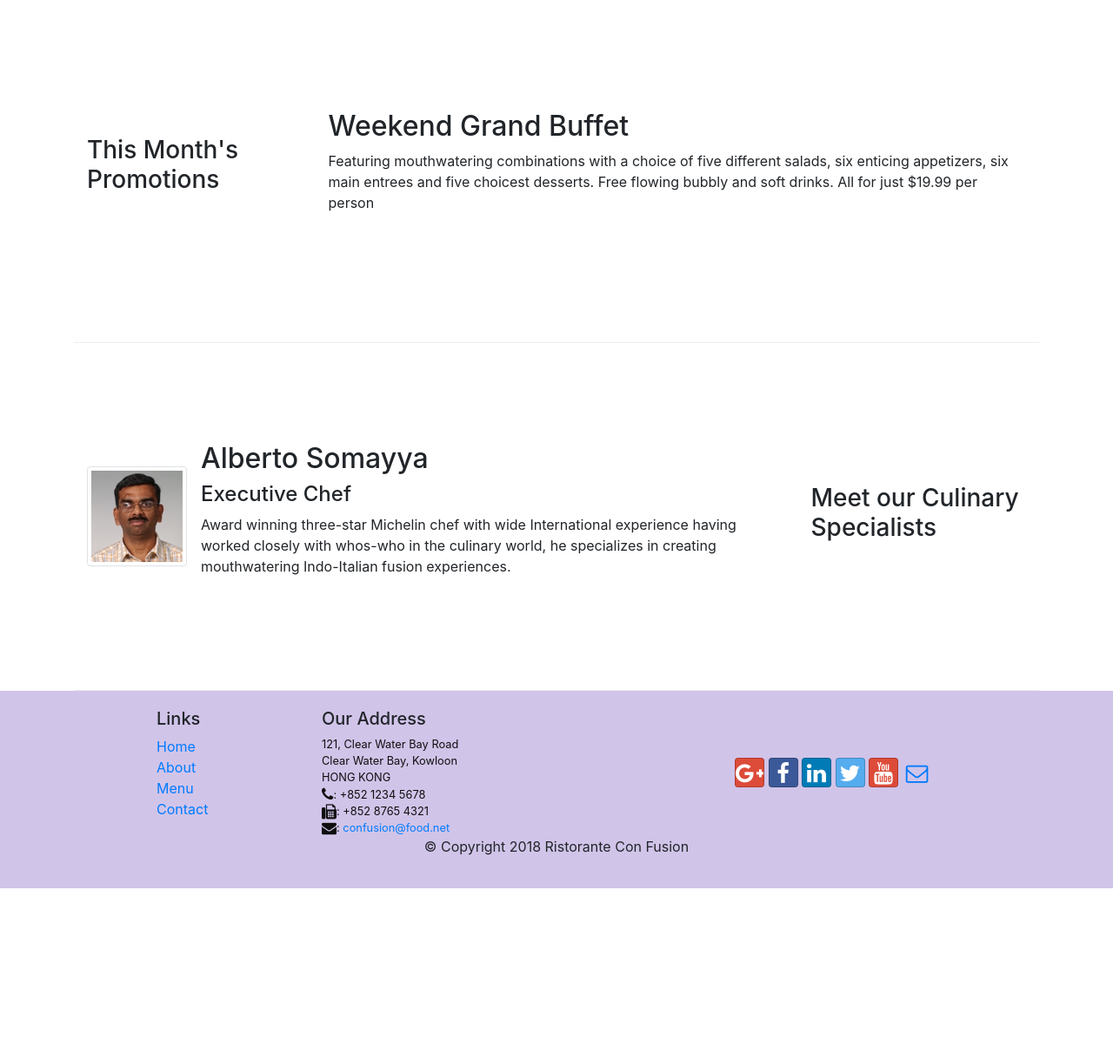
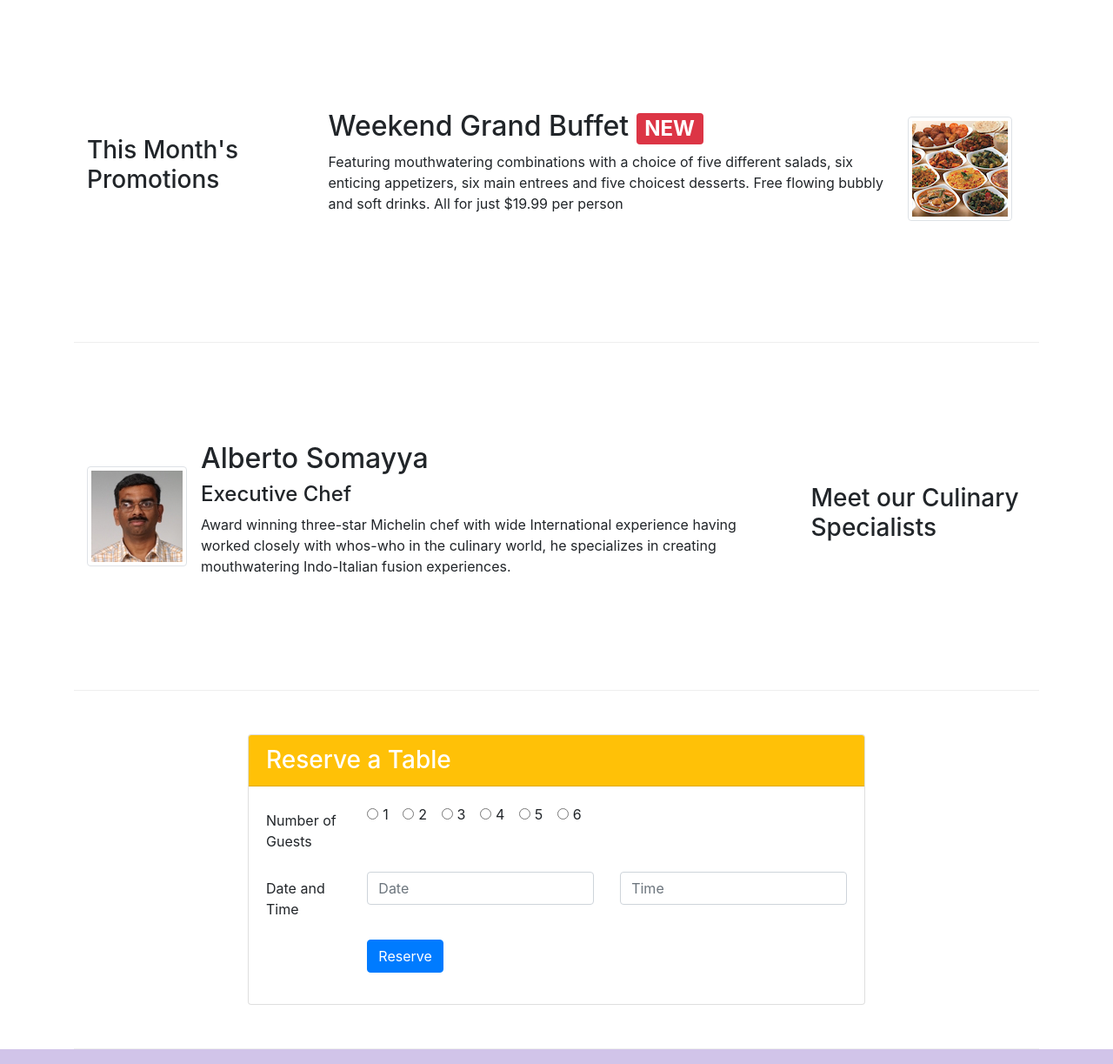
Before and after one commit to THE-NOS44/ConFusion---Bootstrap, a website: page index.html in a window 1280 px wide. Shown: the part 740-1963 px from the top of the page at 87% size. Before the commit the page ends 1761 px from the top, so only its background shows below. Drawn offline with nearby package versions, Linux system fonts and the light colour scheme.

Commit message:
Week-2 All 3 Tasks completed

```diff
--- a/index.html
+++ b/index.html
@@ -41,8 +41,11 @@
                     <h1>Ristorante con Fusion</h1>
                     <p>We take inspiration from the World's best cuisines, and create a unique fusion experience. Our lipsmacking creations will tickle your culinary senses!</p>
                 </div>
-                <div class="col-12 col-sm align-self-center">
+                <div class="col-12 col-sm-3 align-self-center">
                     <img src="img/logo.png" class="img-fluid">
+                </div>
+                <div class="col-12 col-sm-3 align-self-center">
+                    <a role="button" class="btn btn-sm btn-warning btn-block" href="./index.html#reserving">Reserve Table</a>
                 </div>
                 </div>
             </div>
@@ -74,9 +77,14 @@
             <div class="col-12 col-sm-4 col-md-3">
                 <h3>This Month's Promotions</h3>
             </div>
-            <div class="col-12 col-sm col-md">
-                <h2>Weekend Grand Buffet</h2>
-                <p>Featuring mouthwatering combinations with a choice of five different salads, six enticing appetizers, six main entrees and five choicest desserts. Free flowing bubbly and soft drinks. All for just $19.99 per person </p>
+            <div class="col col-sm col-md">
+                <div class="media">
+                    <div class="media-body">
+                        <h2 class="mt-0">Weekend Grand Buffet <span class="badge badge-danger">NEW</span></h2>
+                        <p class="d-none d-sm-block">Featuring mouthwatering combinations with a choice of five different salads, six enticing appetizers, six main entrees and five choicest desserts. Free flowing bubbly and soft drinks. All for just $19.99 per person </p>
+                    </div>
+                    <img class="d-flex mr-3 img-thumbnail align-self-center" src="img/buffet.png" alt="Buffet">
+                </div>
             </div>
         </div>
 
@@ -100,6 +108,62 @@
                 </div>
             </div>
         </div>
+        <div class="row row-content justify-content-center">
+            <div class="col-sm-8">
+               <div class="card" id="reserving">
+                <h3 class="card-header text-white bg-warning">Reserve a Table</h3>
+                <div class="card-body">
+                    <form>
+                        <div class="form-group row">
+                            <label for="inlineRadioOptions" class="col-md-2 col-form-label">Number of Guests</label>
+                                <div class="col-md-10">
+                                    <div class="form-check form-check-inline">
+                                        <input class="form-check-input" type="radio" name="inlineRadioOptions" id="inlineRadio1" value="option1">
+                                        <label class="form-check-label" for="inlineRadio1">1</label>
+                                    </div>
+                                    <div class="form-check form-check-inline">
+                                        <input class="form-check-input" type="radio" name="inlineRadioOptions" id="inlineRadio2" value="option2">
+                                        <label class="form-check-label" for="inlineRadio2">2</label>
+                                    </div>
+                                    <div class="form-check form-check-inline">
+                                        <input class="form-check-input" type="radio" name="inlineRadioOptions" id="inlineRadio3" value="option3">
+                                        <label class="form-check-label" for="inlineRadio3">3</label>
+                                    </div>
+                                    <div class="form-check form-check-inline">
+                                        <input class="form-check-input" type="radio" name="inlineRadioOptions" id="inlineRadio4" value="option4">
+                                        <label class="form-check-label" for="inlineRadio4">4</label>
+                                    </div>
+                                    <div class="form-check form-check-inline">
+                                        <input class="form-check-input" type="radio" name="inlineRadioOptions" id="inlineRadio5" value="option5">
+                                        <label class="form-check-label" for="inlineRadio5">5</label>
+                                    </div>
+                                    <div class="form-check form-check-inline">
+                                        <input class="form-check-input" type="radio" name="inlineRadioOptions" id="inlineRadio6" value="option6">
+                                        <label class="form-check-label" for="inlineRadio6">6</label>
+                                    </div>
+                                </div>
+                        </div>
+                        <div class="form-group row">
+                            <label for="dateandtime" class="col-12 col-md-2 col-form-label">Date and Time</label>
+                            <div class="col-6 col-md-5">
+                                <input type="text" class="form-control" id="date" name="date" placeholder="Date">
+                            </div>
+                            <div class="col-6 col-md-5">
+                                <input type="text" class="form-control" id="time" name="time" placeholder="Time">
+                            </div>
+                        </div>
+                        <div class="form-group row">
+                            <div class="offset-md-2 col-md-10">
+                                <button type="submit" class="btn btn-primary">Reserve</button>
+                            </div>
+                        </div>
+
+                    </form>
+                </div>
+              </div>
+            </div>
+        </div>
+
     </div>
 
     <footer class="footer">
```
